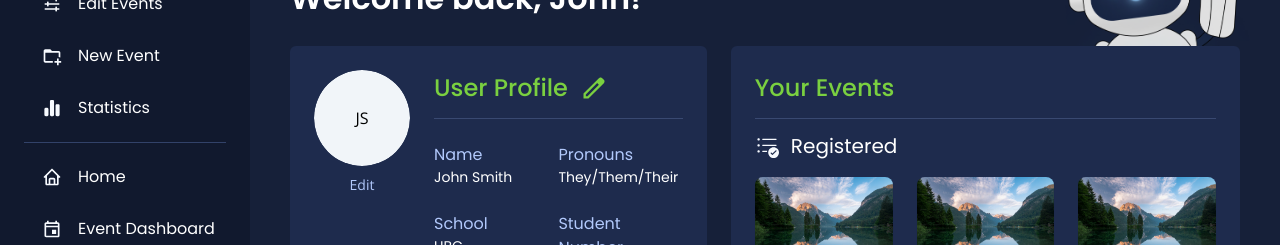
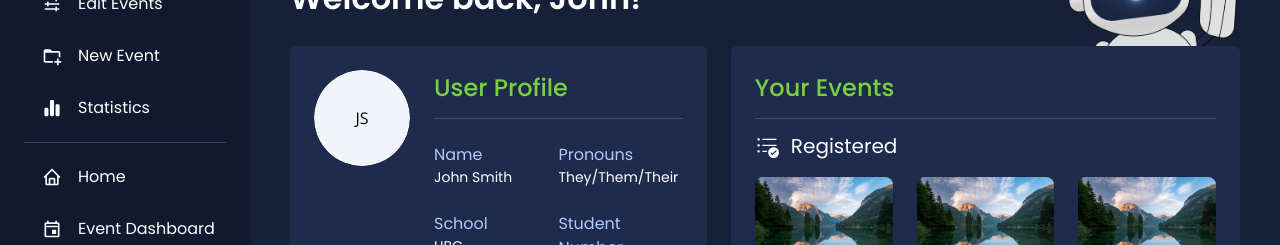
Before and after one commit to ubc-biztech/bt-web-v2, a Next.js app: page /profile in a window 1280 px wide. Shown: the part 122-367 px from the top of the page. Built offline with nearby package versions, Linux system fonts and the light colour scheme.

Commit message:
comment out edit text

```diff
--- a/src/components/ProfilePage/UserInfo.tsx
+++ b/src/components/ProfilePage/UserInfo.tsx
@@ -36,17 +36,12 @@ export const UserInfo = ({ profile }: { profile: Profile | null }) => {
             {profile?.name ? extractInitials(profile?.name) : ""}
           </AvatarFallback>
         </Avatar>
-        <Link href="">
+        {/* <Link href="">
           <p className="text-center text-baby-blue mt-2 text-xs">Edit</p>
-        </Link>
+        </Link> TO DO: add edit profile functionality */}
       </div>
       <div className="flex flex-col grow">
-        <TextIcon
-          text={<h4 className="text-biztech-green">User Profile</h4>}
-          icon={EditIcon}
-          iconSize={28}
-          iconAtEnd={true}
-        />
+        <h4 className="text-biztech-green">User Profile</h4> {/* TO DO: add back edit icon and functionality */}
         <Separator.Root className="SeparatorRoot my-3 mx-0 bg-profile-separator-bg h-[0.5px]" />
         <ProfileRow>
           <ProfileField field="Name" value={profile?.name || ""} />
```
